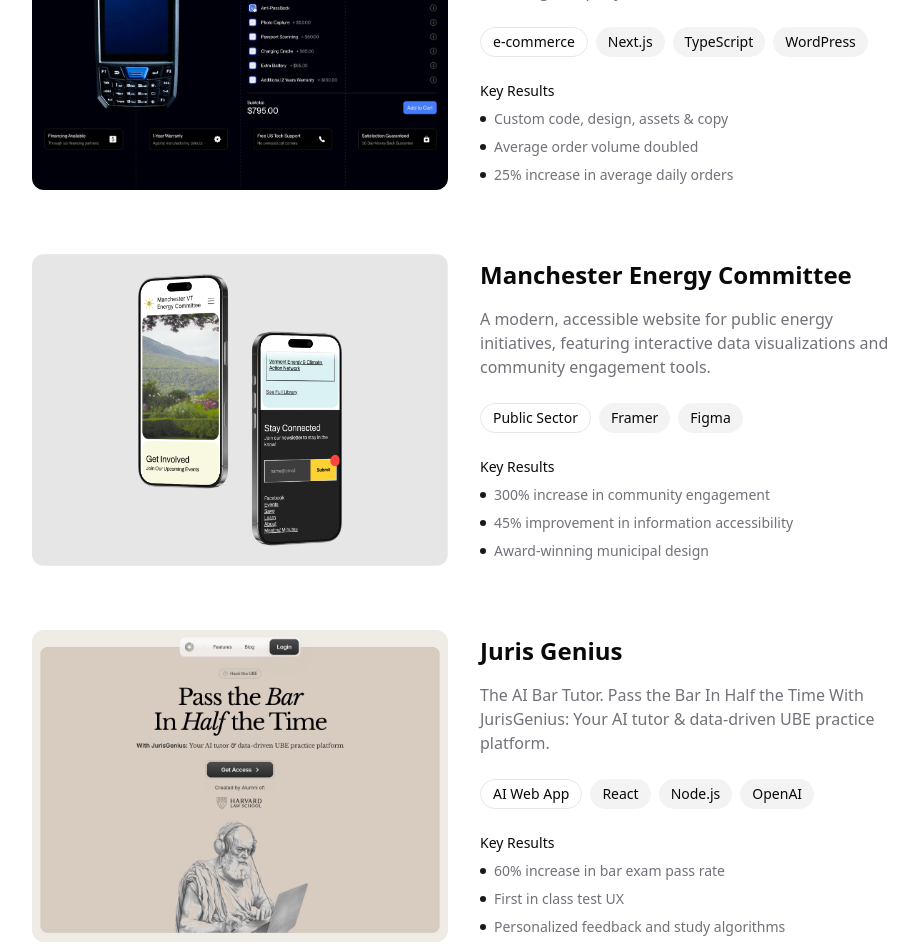
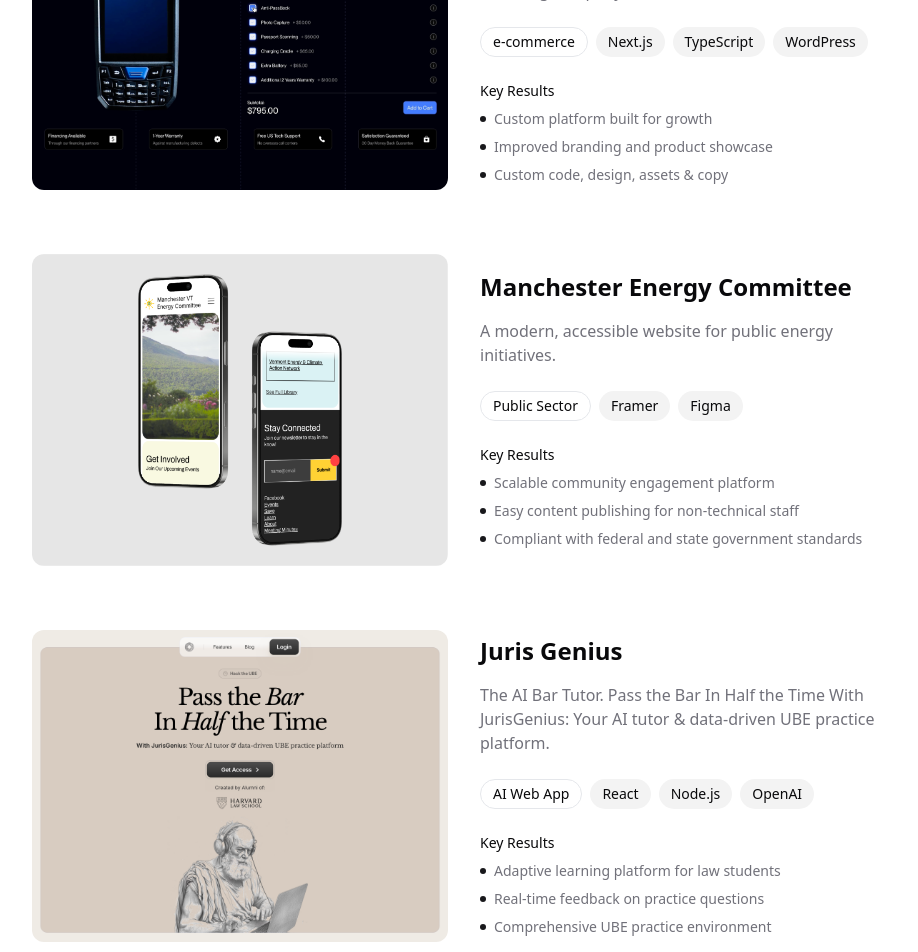
Before and after one commit to Blueprint-Studio-AI/blueprintstudio.ai, a Next.js app: page /web-design in a window 1280 px wide. Shown: the part 6320-7272 px from the top of the page, without its empty margins (176-1094 px from the left). Built offline with nearby package versions, Linux system fonts and the light colour scheme; no server answers.

Commit message:
web-design bullets & link fixes

```diff
--- a/components/service-page/web-design/FeaturedProjects.tsx
+++ b/components/service-page/web-design/FeaturedProjects.tsx
@@ -23,21 +23,21 @@
     image: "/images/work/idscanner.png",
     category: "e-commerce",
     results: [
-      "Custom code, design, assets & copy",
-      "Average order volume doubled",
-      "25% increase in average daily orders"
+      "Custom platform built for growth",
+      "Improved branding and product showcase",
+      "Custom code, design, assets & copy"
     ],
     technologies: ["Next.js", "TypeScript", "WordPress"],
   },
   {
     title: "Manchester Energy Committee",
-    description: "A modern, accessible website for public energy initiatives, featuring interactive data visualizations and community engagement tools.",
+    description: "A modern, accessible website for public energy initiatives.",
     image: "/images/work/manchester-energy.png",
     category: "Public Sector",
     results: [
-      "300% increase in community engagement",
-      "45% improvement in information accessibility",
-      "Award-winning municipal design"
+      "Scalable community engagement platform",
+      "Easy content publishing for non-technical staff",
+      "Compliant with federal and state government standards"
     ],
     technologies: ["Framer", "Figma"],
   },
@@ -47,9 +47,9 @@
     image: "/images/work/juris.png",
     category: "AI Web App",
     results: [
-      "60% increase in bar exam pass rate",
-      "First in class test UX",
-      "Personalized feedback and study algorithms"
+      "Adaptive learning platform for law students",
+      "Real-time feedback on practice questions",
+      "Comprehensive UBE practice environment",
     ],
     technologies: ["React", "Node.js", "OpenAI"],
   }
--- a/components/service-page/web-design/WebDesignPricing.tsx
+++ b/components/service-page/web-design/WebDesignPricing.tsx
@@ -207,7 +207,7 @@
 
               <button
                 className="w-full border-2 border-black rounded-full py-4 font-medium flex items-center justify-center hover:bg-black hover:text-white transition-colors"
-                onClick={() => window.open('https://cal.com/blueprint/web-design', '_blank')}
+                onClick={() => window.open('https://cal.com/blueprint-studio/intro-call', '_blank')}
                 onMouseEnter={() => setShowChatPreview(true)}
                 onMouseLeave={() => setShowChatPreview(false)}
               >
--- a/components/services-index/WhyUs.tsx
+++ b/components/services-index/WhyUs.tsx
@@ -78,16 +78,16 @@
             </div>
 
             {/* Featured Quote */}
-            <motion.div
+            {/* <motion.div
               initial={{ opacity: 0, y: 20 }}
               whileInView={{ opacity: 1, y: 0 }}
               viewport={{ once: true }}
               className="mt-24 text-center max-w-3xl mx-auto"
             >
-            <blockquote className="text-2xl font-serif text-muted-foreground">
-              &ldquo;We make the complex feel inevitable.&rdquo;
-            </blockquote>
-          </motion.div>
+              <blockquote className="text-2xl font-serif text-muted-foreground">
+                &ldquo;We make the complex feel inevitable.&rdquo;
+              </blockquote>
+            </motion.div> */}
           </div>
         </div>
       </div>
```
